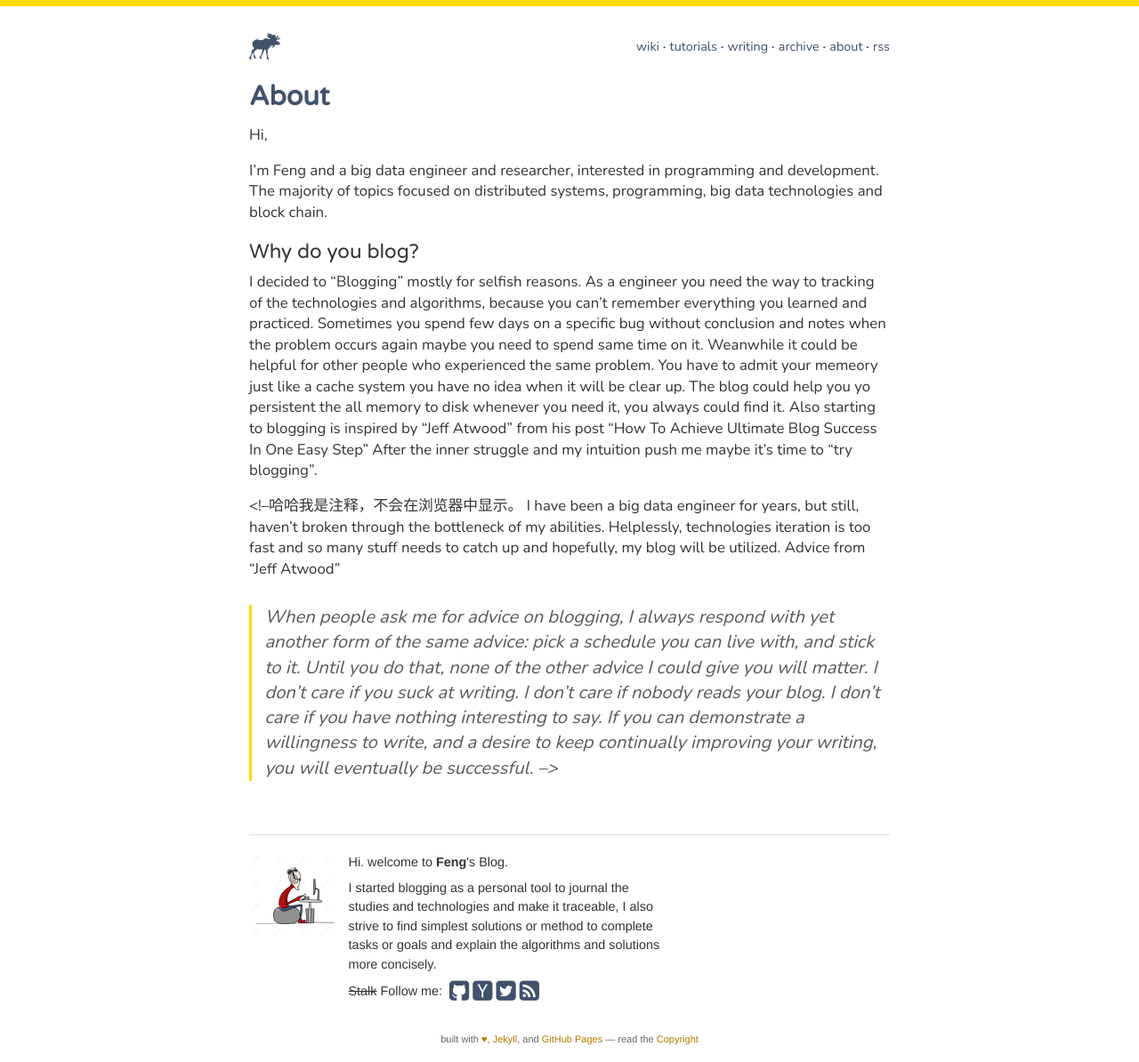
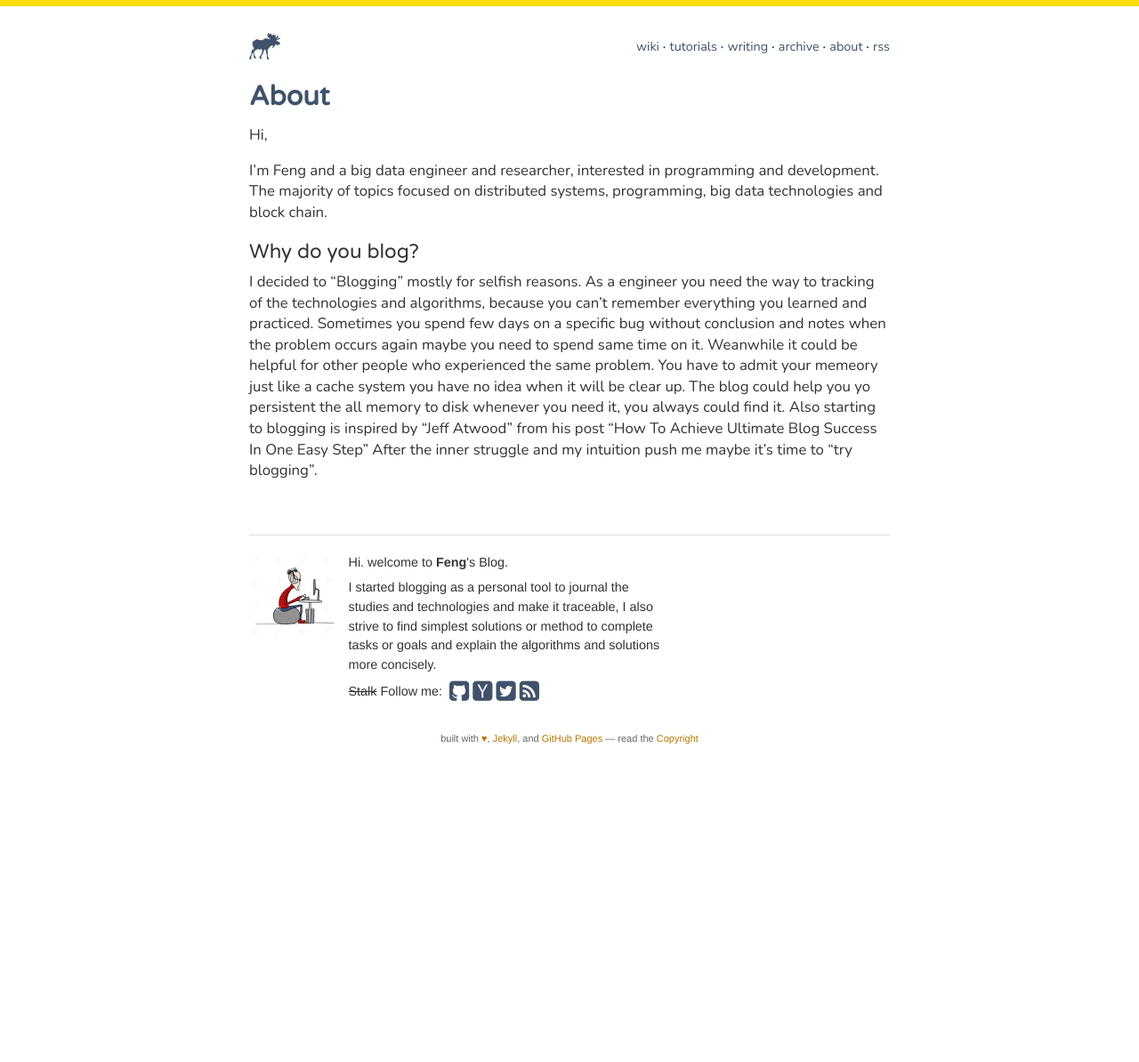
Before and after one commit to SharpLu/Blog, a Jekyll site: the page built from about/index.md, in a window 1280 px wide. Shown: the whole page at 89% size. Built offline with Jekyll 4.4.1, drawn with Linux system fonts in a browser that asks for light colours; after the commit the page ends 900 px from its top, so only the background shows below that.

Commit message:
Update index.md

```diff
--- a/about/index.md
+++ b/about/index.md
@@ -13,8 +13,8 @@ Why do you blog?
 I decided to "Blogging" mostly for selfish reasons. As a engineer you need the way to tracking of the technologies and algorithms, because you can't remember everything you learned and practiced. Sometimes you spend few days on a specific bug without conclusion and notes when the problem occurs again maybe you need to spend same time on it. Weanwhile it could be helpful for other people who experienced the same problem. You have to admit your memeory just like a cache system you have no idea when it will be clear up. The blog could help you yo persistent the all memory to disk whenever you need it, you always could find it. Also starting to blogging is inspired by "Jeff Atwood" from his post "How To Achieve Ultimate Blog Success In One Easy Step" After the inner struggle and my intuition push me maybe it’s time to “try blogging”.
 
 
- <!--哈哈我是注释，不会在浏览器中显示。
- I have been a big data engineer for years, but still, haven’t broken through the bottleneck of my abilities. Helplessly, technologies iteration is too fast and so many stuff needs to catch up and hopefully, my blog will be utilized.
+<!--哈哈我是注释，不会在浏览器中显示。
+I have been a big data engineer for years, but still, haven’t broken through the bottleneck of my abilities. Helplessly, technologies iteration is too fast and so many stuff needs to catch up and hopefully, my blog will be utilized.
 Advice from "Jeff Atwood"
->When people ask me for advice on blogging, I always respond with yet another form of the same advice: pick a schedule you can live with, and stick to it. Until you do that, none of the other advice I could give you will matter. I don't care if you suck at writing. I don't care if nobody reads your blog. I don't care if you have nothing interesting to say. If you can demonstrate a willingness to write, and a desire to keep continually improving your writing, you will eventually be successful.
+When people ask me for advice on blogging, I always respond with yet another form of the same advice: pick a schedule you can live with, and stick to it. Until you do that, none of the other advice I could give you will matter. I don't care if you suck at writing. I don't care if nobody reads your blog. I don't care if you have nothing interesting to say. If you can demonstrate a willingness to write, and a desire to keep continually improving your writing, you will eventually be successful.
 -->
```
